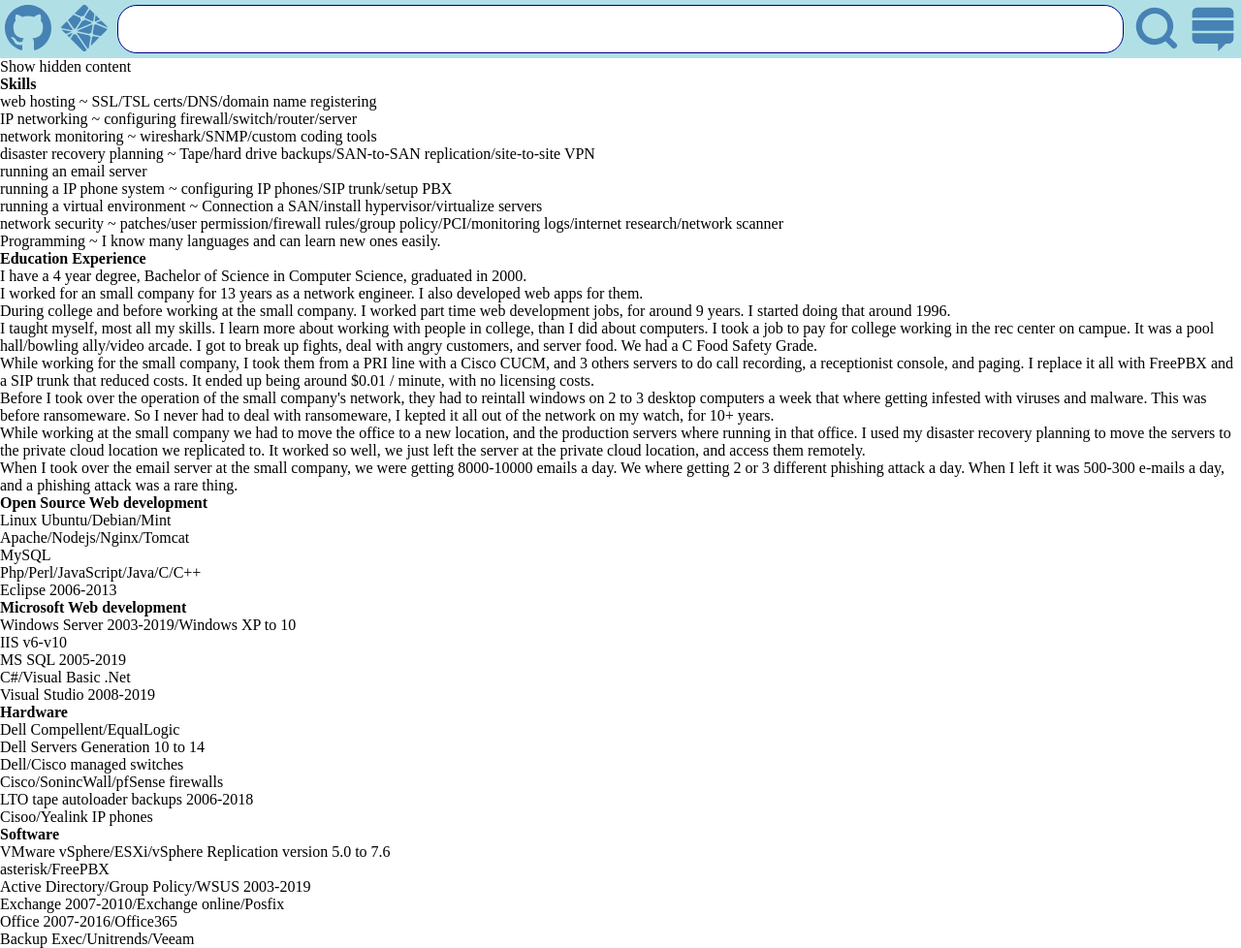
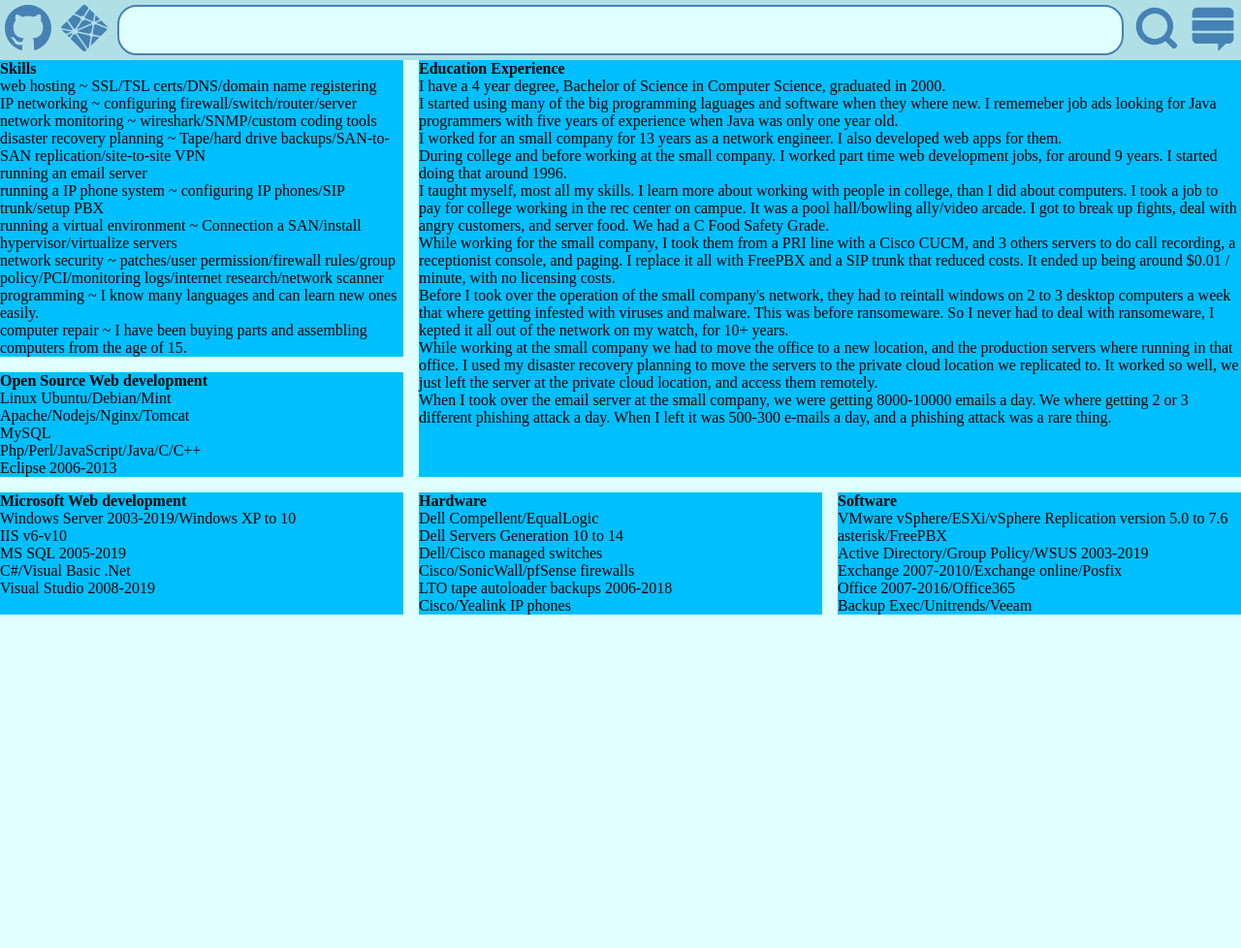
Before and after one commit to ZombieMonkey99/hello-world, a plain HTML site: page index.html in a window 1280 px wide. Shown: the whole page at 97% size. After the commit the page ends 800 px from the top, so only its background shows below. Drawn offline with Linux system fonts and the light colour scheme.

Commit message:
added grid css

```diff
--- a/index.html
+++ b/index.html
@@ -21,20 +21,17 @@ Arial, Helvetica, sans-serif
 -->
 <style>
 :root {
-  --MenuBackground: PowderBlue;
-  --MenuButton: SteelBlue;
-  --MenuButtonhover: DarkBlue;
-  --searchbox: white;
-  --htmlbody: white;
-}
-svg:hover {
-	cursor: pointer;
-}
-svg:hover path {
-    fill: var(--MenuButtonhover);
-}
-svg {
-    fill: var(--MenuButton);
+--FontColor1: Black;
+--Background1: LightCyan;
+
+--FontColor2: Black;
+--Background2: PowderBlue;
+
+--FontColor3: Black;
+--Background3: DeepSkyBlue;
+
+--ControlBackground: SteelBlue;
+--HoverBackground: DarkBlue;
 }
 * {
 	font-family: "Times New Roman", Times, serif;
@@ -48,32 +45,49 @@ svg {
 body {
 	width: 100%;
 	height: 100%;
-	background-color: var(--htmlbody);
+	color: var(--FontColor1);
+	background-color: var(--Background1);
 }
-.breweries {
- 	display: grid;
- 	grid-template-columns: repeat(auto-fit, minmax(320px, 1fr));
- 	grid-gap: 1rem;
+.autoFitGrid {
+	display: grid;
+	grid-template-columns: repeat(auto-fit, minmax(320px, 1fr));
+	grid-gap: 1rem;
 }
-#SpacerNav,#FloaterNav {
+
+.autoFitGrid * {
+	color: var(--FontColor3);
+	background-color: var(--Background3);
+}
+#MenuScreen {
+	visibility: hidden;
+	position: fixed;
+	height: 100%;
+	width: 100%;
+	color: var(--FontColor1);
+	background-color: var(--Background1);
+}
+/*sticky top menu bar style start*/
+svg:hover {
+	cursor: pointer;
+	fill: var(--HoverBackground);
+}
+svg {
+	fill: var(--ControlBackground);
+}
+nav {
 	width: 100%;
 	height: auto;
 	display: flex;
 	justify-content: space-between;
 	align-items: stretch;
-	background-color: var(--MenuBackground);
+	color: var(--FontColor2);
+	background-color: var(--Background2);
 }
-#SpacerNav section,#FloaterNav section {
-	display: flex;
-	justify-content: space-between;
-	align-items: stretch;
-	background-color: var(--MenuBackground);
-}
-#SpacerNav section *,#FloaterNav section * {
+nav * {
 	height: 3rem;
 	margin: 5px;
 }
-#SpacerNav section * svg,#FloaterNav section * svg {
+nav * svg {
 	display: block;
 	margin: auto;
 }
@@ -84,25 +98,30 @@ body {
 	position: fixed;
 	top: 0;
 }
-
-input[type=text]{
+.MenuSearch {
+	flex-grow: 1;
+	font-size: 2rem;
+	width: 0;
 	border-radius: 20px;
 	padding-left: 10px;
-	border: 1px solid var(--MenuButtonhover);
-	color: var(--MenuButton);
+	border: 2px solid var(--ControlBackground);
+	color: var(--ControlBackground);
+	background-color: var(--Background1);
 }
-
-input[type=text]:focus {
+.MenuSearch:focus {
 	outline: none;
-	border: 1px solid var(--MenuButton);
-	color: var(--MenuButtonhover);
+	border: 2px solid var(--HoverBackground);
+	color: var(--HoverBackground);
+	background-color: var(--Background1);
 }
+/*sticky top menu bar style end*/
 
 </style>
 <script type="text/javascript">
 document.addEventListener("DOMContentLoaded", function() {
-	// Handler when the DOM is fully loaded
+	//Handler when the DOM is fully loaded
 	//debugger;
+	document.getElementById('MenuScreen').style.visibility = 'hidden';
 	//event.type
 	//var myFunc = window[myFuncName];
 	//var myFunc = this[myFuncName];
@@ -116,6 +135,15 @@ document.addEventListener("DOMContentLoaded", function() {
 	x[0].setAttribute("id","FloaterNav");
 	x[0].removeAttribute("cloneID");
 });
+
+function toggleMenuScreen(IDofBlock) {
+	let x = document.getElementById(IDofBlock);
+	if (x.style.visibility === 'hidden') {
+		x.style.visibility = 'visible';
+	} else {
+		x.style.visibility = 'hidden';
+	}
+}
 
 function RemoveAt(passback) {
 	xRemoveAt(
@@ -179,44 +207,34 @@ function xCloneTemplate(TemplateID,CloneToID) {
 
 <template id="nav-Menu">
 <nav cloneID="navClone">
-<section>
-
 <a href="https://github.com/ZombieMonkey99/hello-world">
 <svg viewBox="0 0 16 16"><path fill-rule="evenodd" d="M8 0C3.58 0 0 3.58 0 8c0 3.54 2.29 6.53 5.47 7.59.4.07.55-.17.55-.38 0-.19-.01-.82-.01-1.49-2.01.37-2.53-.49-2.69-.94-.09-.23-.48-.94-.82-1.13-.28-.15-.68-.52-.01-.53.63-.01 1.08.58 1.23.82.72 1.21 1.87.87 2.33.66.07-.52.28-.87.51-1.07-1.78-.2-3.64-.89-3.64-3.95 0-.87.31-1.59.82-2.15-.08-.2-.36-1.02.08-2.12 0 0 .67-.21 2.2.82.64-.18 1.32-.27 2-.27.68 0 1.36.09 2 .27 1.53-1.04 2.2-.82 2.2-.82.44 1.1.16 1.92.08 2.12.51.56.82 1.27.82 2.15 0 3.07-1.87 3.75-3.65 3.95.29.25.54.73.54 1.48 0 1.07-.01 1.93-.01 2.2 0 .21.15.46.55.38A8.013 8.013 0 0016 8c0-4.42-3.58-8-8-8z"></path></svg>
 </a>
-
 <a href="https://zombiemonkey.netlify.app/">
 <svg viewBox="0 0 400 400"><path d="M290 139l-1-1 8-50 38 38-39 17h-1l-5-4zm55-3l40 40c9 9 13 13 14 18l1 2-97-41-1-1 1-1 42-17zm53 73c-2 4-6 8-13 15l-45 45-59-12h-1l-1-1c0-5-3-9-7-12v-1l11-68v-1l1-1c5 0 9-3 12-7h2l100 43zm-69 71l-75 75 13-79 1-1 7-5 1-1 53 11zm-91 91l-8 8-94-135v-1l1-2 1-1h1l103 22h1v1c2 5 6 10 11 12v1l-16 95zm-17 17c-7 6-10 10-15 11h-12c-5-2-9-6-18-14l-94-94 25-38h1a25 25 0 0 0 18-1h1l94 136zM73 282l-21-21 42-19h1l1 1 1 2v1l-24 36zm-31-31l-27-27-10-11 83 17 1 1-1 1-46 19zM0 199l1-5c1-5 6-9 14-18l35-35a22695 22695 0 0 0 48 70l1 1a29 29 0 0 0-5 6h-1L0 199zm59-67l47-47 35 15a5977 5977 0 0 1 25 11l-1 5c0 5 2 10 6 14v2l-48 73v1h-1l-6-1-5 1h-1v-1l-51-73zm57-56l60-61c9-8 13-12 18-14h12c5 2 10 6 18 14l13 13-43 67v1h-1l-7-1c-5 0-10 1-13 4h-2l-55-23zm130-39l40 40-9 60h-1v1a19 19 0 0 0-6 3h-1l-61-26-1-1a23 23 0 0 0-3-9v-2l42-66zm-41 90l57 24 1 1v5l-1 1-127 54-1-1 1-1 47-72 1-1h3a21 21 0 0 0 18-10h1zm-65 96l128-55 1 1 1 1h1v1l-11 68v1c-6 0-12 4-15 9v1h-1l-102-22-2-5z"></path>
 </svg>
 </a>
-
-</section>
-<section style="flex-grow: 1;">
-	<input style="flex-grow: 1; font-size: 2rem; width: 0; background-color: var(--searchbox);" type="text">
+<input type="text" class="MenuSearch">
 <button type="button">
-<svg viewBox="0 0 20 20">
-	<path d="M15.59,13.91l2.78,2.69a1.25,1.25,0,1,1-1.74,1.8l-2.82-2.73a8,8,0,1,1,1.78-1.76ZM14.64,9.2A5.45,5.45,0,1,0,9.2,14.64,5.45,5.45,0,0,0,14.64,9.2Z"></path>
+<svg viewBox="0 0 20 20"><path d="M15.59,13.91l2.78,2.69a1.25,1.25,0,1,1-1.74,1.8l-2.82-2.73a8,8,0,1,1,1.78-1.76ZM14.64,9.2A5.45,5.45,0,1,0,9.2,14.64,5.45,5.45,0,0,0,14.64,9.2Z"></path>
 </svg>
 </button>
-</section>
-<section>
-	<svg viewBox="0 0 18 18"><path d="M15 1H3a2 2 0 00-2 2v2h16V3a2 2 0 00-2-2zM1 13c0 1.1.9 2 2 2h8v3l3-3h1a2 2 0 002-2v-2H1v2zm16-7H1v4h16V6z"></path></svg>
-</section>
+<button type="button" onclick="toggleMenuScreen('MenuScreen');">
+<svg viewBox="0 0 18 18"><path d="M15 1H3a2 2 0 00-2 2v2h16V3a2 2 0 00-2-2zM1 13c0 1.1.9 2 2 2h8v3l3-3h1a2 2 0 002-2v-2H1v2zm16-7H1v4h16V6z"></path></svg>
+</button>
 </nav>
 </template>
 
 <header id="MenuBarTarget"></header>
-<div style="visibility: hidden; position: fixed; height: 50%; width:50%; background-color: blue; opacity: 0.5  ">
-	just a test
-</div>
-<section>
+
+<section id="MenuScreen">
 <div id="MainBody">
 <button onclick="CloneTemplate(this);" TemplateID="T001-001" CloneToID="MainBody">Show hidden content</button>
 </div>
 </section>
 
-<article>
-	<section>
+<article class="autoFitGrid">
+<section style="grid-row: span 2;">
 	<h2>Skills</h2>
 	<p>web hosting ~ SSL/TSL certs/DNS/domain name registering</p>
 	<p>IP networking ~ configuring firewall/switch/router/server</p>
@@ -226,11 +244,13 @@ function xCloneTemplate(TemplateID,CloneToID) {
 	<p>running a IP phone system ~ configuring IP phones/SIP trunk/setup PBX</p>
 	<p>running a virtual environment ~ Connection a SAN/install hypervisor/virtualize servers</p>
 	<p>network security ~ patches/user permission/firewall rules/group policy/PCI/monitoring logs/internet research/network scanner</p>
-	<p>Programming ~ I know many languages and can learn new ones easily.</p>
+	<p>programming ~ I know many languages and can learn new ones easily.</p>
+	<p>computer repair ~ I have been buying parts and assembling computers from the age of 15.</p>
 </section>
-<section>
+<section style="grid-row: span 3; grid-column: span 2;">
 	<h2>Education Experience</h2>
 	<p>I have a 4 year degree, Bachelor of Science in Computer Science, graduated in 2000.</p>
+	<p>I started using many of the big programming laguages and software when they where new.  I rememeber job ads looking for Java programmers with five years of experience when Java was only one year old.</p>
 	<p>I worked for an small company for 13 years as a network engineer.  I also developed web apps for them.</p>
 	<p>During college and before working at the small company.  I worked part time web development jobs, for around 9 years.  I started doing that around 1996.</p>
 	<p>I taught myself, most all my skills.  I learn more about working with people in college, than I did about computers.  I took a job to pay for college working in the rec center on campue.  It was a pool hall/bowling ally/video arcade.  I got to break up fights, deal with angry customers, and server food.  We had a C Food Safety Grade.</p>
@@ -260,9 +280,9 @@ function xCloneTemplate(TemplateID,CloneToID) {
 	<p>Dell Compellent/EqualLogic</p>
 	<p>Dell Servers Generation 10 to 14</p>
 	<p>Dell/Cisco managed switches</p>
-	<p>Cisco/SonincWall/pfSense firewalls</p>
+	<p>Cisco/SonicWall/pfSense firewalls</p>
 	<p>LTO tape autoloader backups 2006-2018</p>
-	<p>Cisoo/Yealink IP phones</p>
+	<p>Cisco/Yealink IP phones</p>
 </section>
 <section>
 	<h2>Software</h2>
```
